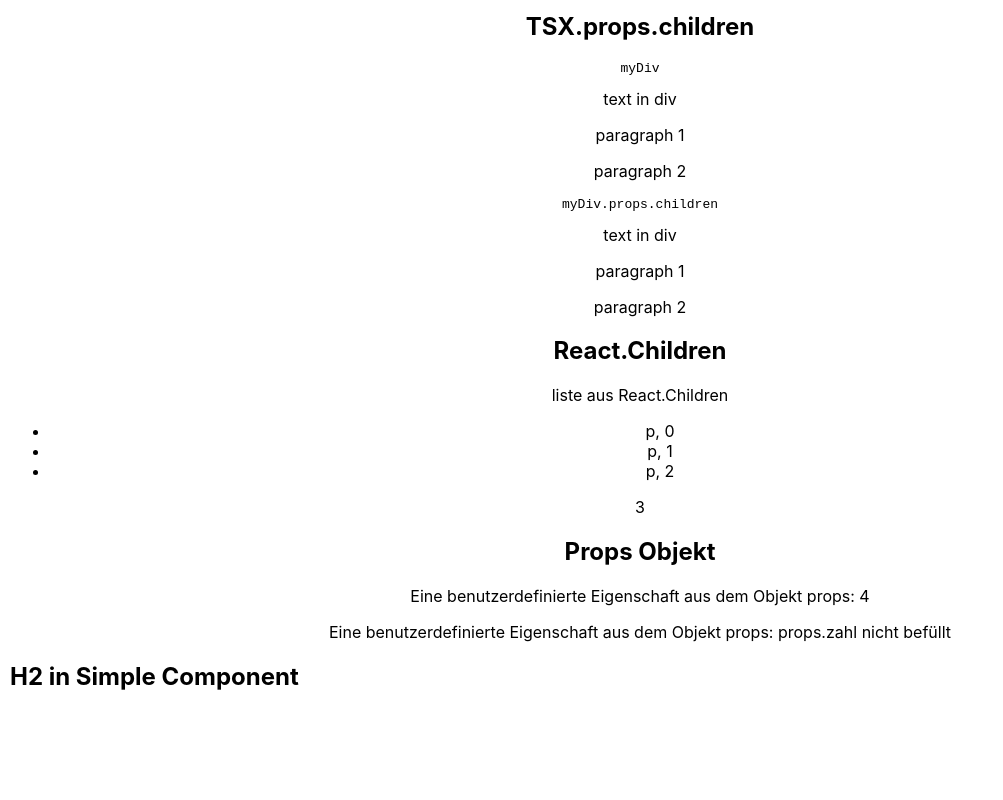
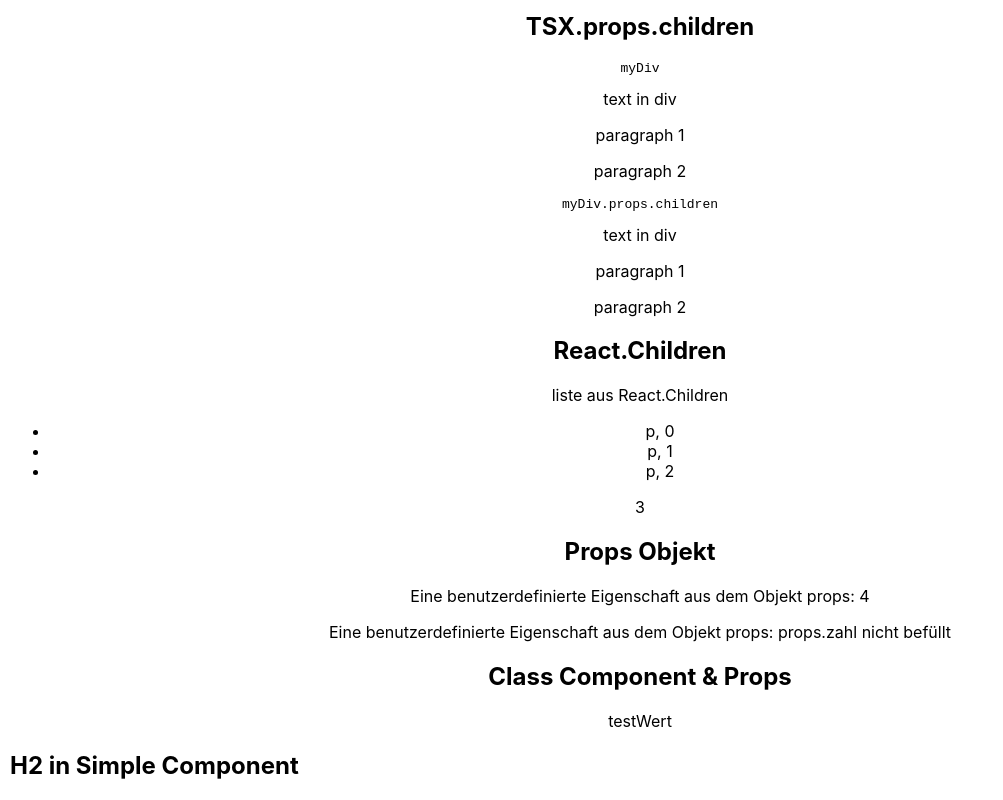
Before and after one commit to ppedvAG/2021-05-20-React-VC, a React (Create React App) app in the folder TRAINER/my-app/: page / in a window 1280 px wide. Shown: the part 1244-2044 px from the top of the page, without its empty margins (0-1003 px from the left). Before the commit the page ends 1955 px from the top, so only its background shows below. Built offline with nearby package versions, Linux system fonts and the light colour scheme.

Commit message:
ClassComponent

```diff
--- a/TRAINER/my-app/src/App.tsx
+++ b/TRAINER/my-app/src/App.tsx
@@ -1,6 +1,7 @@
 import React, { ReactElement } from 'react';
 import './App.css';
 import ElementChildren, { ReactChildrenComponent } from './ChildrenComponent';
+import ClassComponent from './ClassComponent';
 import DateComponent from './DateComponent';
 import PropsComponente from './Props';
 import TodosList from './TodosList';
@@ -46,6 +47,9 @@ function App() {
     <PropsComponente zahl={4} />
     <PropsComponente/>
 
+    <h2>Class Component & Props</h2>
+    <ClassComponent testEigenschaft="testWert"/>
+
 
 
 
--- /dev/null
+++ b/TRAINER/my-app/src/ClassComponent.tsx
@@ -0,0 +1,11 @@
+import React from "react";
+
+export default class ClassComponent extends React.Component<{testEigenschaft: string}, any> {
+    render() {
+        return(
+            <>
+            {this.props.testEigenschaft}
+            </>
+        );
+    }
+}
```
